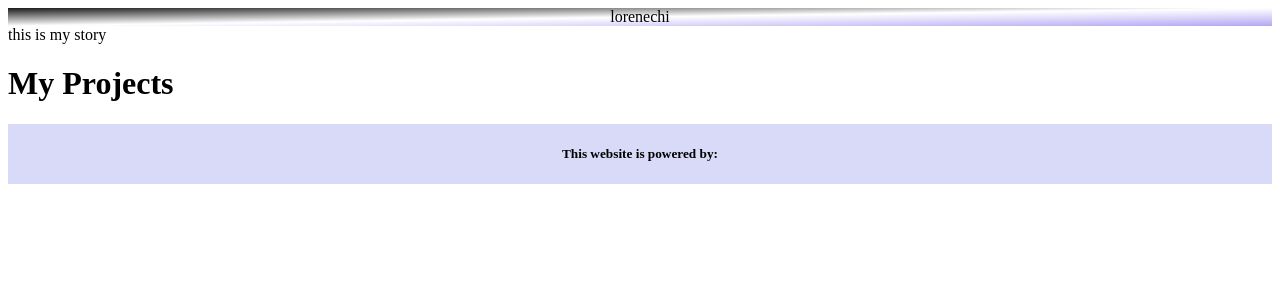
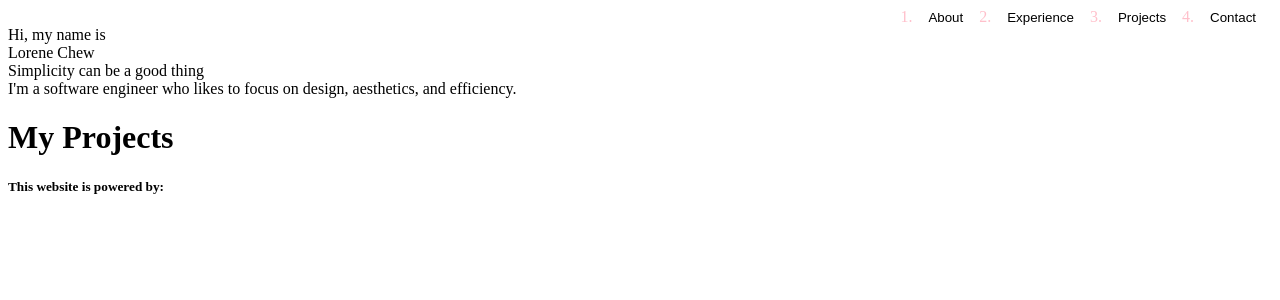
Before and after one commit to L-Chew/Personal-Portfolio, a React app: page / in a window 1280 px wide. Shown: the top 300 px of the page. Built offline with nearby package versions, Linux system fonts and the light colour scheme; the HTML template or start-up script is replaced by a standard one.

Commit message:
added Navigation component

```diff
--- a/client/src/components/App.jsx
+++ b/client/src/components/App.jsx
@@ -1,4 +1,5 @@
 import React from 'react';
+import Navigation from './Navigation.jsx';
 import Entry from './Entry.jsx';
 import Footer from './Footer.jsx';
 import Projects from './Projects.jsx';
@@ -6,6 +7,7 @@ import Projects from './Projects.jsx';
 const App = () => {
   return (
     <>
+      <Navigation/>
       <Entry/>
       <Projects/>
       <Footer/>
--- a/client/src/components/Entry.jsx
+++ b/client/src/components/Entry.jsx
@@ -27,10 +27,12 @@ const Intro = styled.div `
 
 const Entry = () => {
   return (
-    <GridLayout>
-      <Name> lorenechi </Name>
-      <Intro> this is my story </Intro>
-    </GridLayout>
+    <div className='introContainer'>
+      <div> Hi, my name is </div>
+      <div> Lorene Chew </div>
+      <div> Simplicity can be a good thing </div>
+      <div> I'm a software engineer who likes to focus on design, aesthetics, and efficiency. </div>
+    </div>
   )
 }
 
--- a/client/src/components/Footer.jsx
+++ b/client/src/components/Footer.jsx
@@ -2,26 +2,26 @@ import React from 'react';
 import styled from 'styled-components';
 
 
-const StyledFooterContainer = styled.div`
-  display: flex;
-  flex-direction: column;
-  align-items: center;
-  justify-content: center;
-  background-color: #d9d9f8;
-`;
+// const StyledFooterContainer = styled.div`
+//   display: flex;
+//   flex-direction: column;
+//   align-items: center;
+//   justify-content: center;
+//   background-color: #d9d9f8;
+// `;
 
 const Footer = () => {
 
 
   return (
     <>
-      <StyledFooterContainer className='footerContainer'>
+      <div className='footerContainer'>
         <h5> This website is powered by: </h5>
         <div className='footerIconsContainer'>
           {/* <icons>React</icons>
           <icons>Babel</icons> */}
         </div>
-      </StyledFooterContainer>
+      </div>
     </>
 
   )
--- /dev/null
+++ b/client/src/components/Navigation.jsx
@@ -0,0 +1,59 @@
+import React from 'react';
+import styled from 'styled-components';
+
+const GridLayout = styled.div `
+  display: grid;
+  grid-template-columns: repeat(2, 1fr);
+  grid-template-areas:
+    'blank blank Container'
+  border-style: none;
+`;
+
+const Container = styled.div `
+  grid-area: Container;
+  display: flex;
+  justify-content: space-between;
+`;
+
+const NaviContent = styled.div `
+  display: flex;
+`;
+
+const Button = styled.button `
+  background: none;
+  color: inherit;
+  border: none;
+  padding: 0 1rem;
+  font-style: inherit;
+`;
+
+const Numbers = styled.div `
+  color: pink;
+`;
+
+const Navigation = () => {
+  return (
+    <GridLayout>
+      <Container>
+        <NaviContent>
+          <Numbers>1. </Numbers>
+          <Button>About</Button>
+        </NaviContent>
+        <NaviContent>
+          <Numbers>2. </Numbers>
+          <Button>Experience</Button>
+        </NaviContent>
+        <NaviContent>
+          <Numbers>3. </Numbers>
+          <Button>Projects</Button>
+        </NaviContent>
+        <NaviContent>
+          <Numbers>4. </Numbers>
+          <Button>Contact</Button>
+        </NaviContent>
+      </Container>
+    </GridLayout>
+  )
+}
+
+export default Navigation;
```
